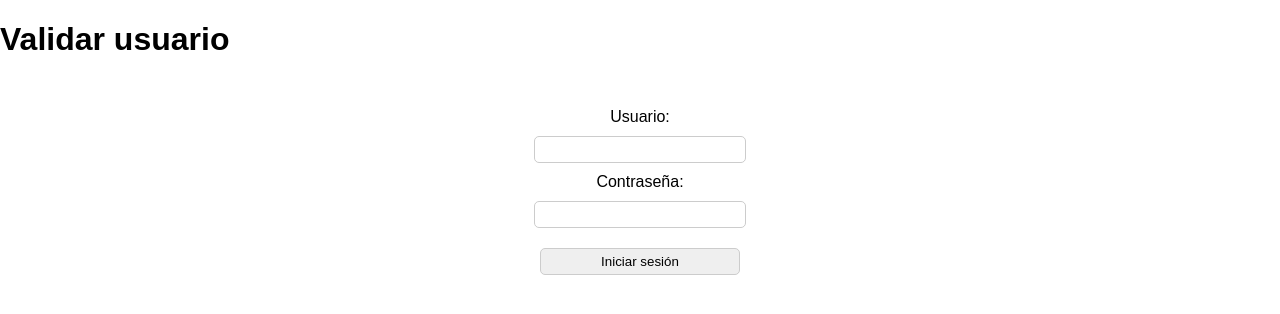
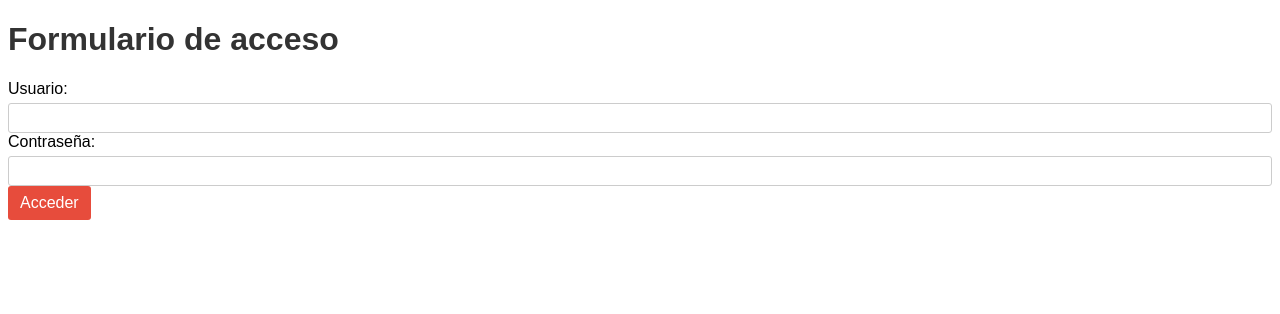
Before and after one commit to Misantropo25/SeguridadUnidad2, a PHP site: page / in a window 1280 px wide. Shown: the top 314 px of the page. Run offline with PHP 8.4, Linux system fonts and the light colour scheme.

Commit message:
Add files via upload

```diff
--- a/estilo.css
+++ b/estilo.css
@@ -1,65 +1,58 @@
-/* Estilos para el formulario de inicio de sesión */
-form {
-   display: flex;
-   flex-direction: column;
-   align-items: center;
-   justify-content: center;
-   margin-top: 50px;
+body {
+  font-family: Arial, sans-serif;
 }
 
- form input {
-   margin: 10px;
-   padding: 5px;
-   border: 1px solid #ccc;
-   border-radius: 5px;
-   width: 200px;
+h1 {
+  color: #333;
 }
 
- form button {
-   margin: 10px;
-   padding: 5px 10px;
-   background-color: #4CAF50;
-   color: white;
-   border: none;
-   border-radius: 5px;
-   cursor: pointer;
-   transition: all 0.3s ease;
+form {
+  margin: 20px 0;
 }
 
- form button:hover {
-   background-color: #3e8e41;
+label {
+  display: block;
+  margin-bottom: 5px;
 }
 
- form p {
-   color: red;
-   margin-top: 10px;
+input[type="text"],
+input[type="password"] {
+  padding: 5px;
+  font-size: 16px;
+  border: 1px solid #ccc;
+  border-radius: 3px;
+  width: 100%;
+  box-sizing: border-box;
 }
 
- /* Estilos para la página de error */
- #error {
-   display: flex;
-   flex-direction: column;
-   align-items: center;
-   justify-content: center;
-   margin-top: 50px;
+button[type="submit"] {
+  padding: 8px 12px;
+  background-color: #1abc9c;
+  color: #fff;
+  border: none;
+  border-radius: 3px;
+  font-size: 16px;
+  cursor: pointer;
 }
 
- #error h1 {
-   color: red;
+button[type="submit"]:hover {
+  background-color: #16a085;
 }
 
- #error p {
-   margin-top: 10px;
+ul {
+  list-style: none;
+  padding: 0;
+  margin: 20px 0;
 }
 
- /* Estilos generales */
- body {
-   font-family: Arial, sans-serif;
-   margin: 0;
-   padding: 0;
+li {
+  margin-bottom: 10px;
 }
 
- .container {
-   max-width: 800px;
-   margin: 0 auto;
+form button[type="submit"] {
+  background-color: #e74c3c;
 }
+
+form button[type="submit"]:hover {
+  background-color: #c0392b;
+}
--- a/index.php
+++ b/index.php
@@ -1,30 +1,54 @@
 <?php
-// Conexión a la base de datos
-$host = "localhost";
-$username = "root";
-$password = "misan";
-$database = "SEGURIDAD";
-$conn = mysqli_connect($host, $username, $password, $database);
+session_start(); // Iniciamos una sesión para almacenar los datos del usuario
 
-// Verificar si se envió el formulario
-if ($_SERVER["REQUEST_METHOD"] == "POST") {
-  $username = $_POST["username"];
-  $password = $_POST["password"];
+// Si el usuario ya está logueado, lo redirigimos a la página de seguridad
+if(isset($_SESSION['id_usuario'])) {
+  header("Location: seguridad.php");
+  exit();
+}
 
-  // Consultar si el usuario y la contraseña son correctos
-  $query = "SELECT * FROM usuarios WHERE nombre_usuario = '$username' AND contrasena = '$password'";
-  $result = mysqli_query($conn, $query);
+// Verificamos si el formulario ha sido enviado
+if(isset($_POST['submit'])) {
 
-  // Si se encontró un resultado, redirigir al archivo seguridad.php
-  if (mysqli_num_rows($result) == 1) {
-    $row = mysqli_fetch_assoc($result);
-    session_start();
-    $_SESSION["nombre_usuario"] = $row["nombre_usuario"];
+  // Conectamos a la base de datos
+  $conexion = mysqli_connect('localhost', 'root', 'misan', 'SEGURIDAD');
+
+  // Verificamos si la conexión fue exitosa
+  if(!$conexion) {
+    die("Error al conectar con la base de datos: " . mysqli_connect_error());
+  }
+
+  // Obtenemos los datos del formulario
+  $usuario = $_POST['usuario'];
+  $contraseña = $_POST['contraseña'];
+
+  // Preparamos la consulta para verificar si el usuario existe en la base de datos
+  $consulta = "SELECT id, nombre FROM usuarios WHERE usuario='$usuario' AND contraseña='$contraseña'";
+
+  // Ejecutamos la consulta
+  $resultado = mysqli_query($conexion, $consulta);
+
+  // Verificamos si se encontró un usuario con los datos ingresados
+  if(mysqli_num_rows($resultado) == 1) {
+
+    // Almacenamos los datos del usuario en la sesión
+    $fila = mysqli_fetch_assoc($resultado);
+    $_SESSION['id_usuario'] = $fila['id'];
+    $_SESSION['nombre_usuario'] = $fila['nombre'];
+
+    // Redirigimos al usuario a la página de seguridad
     header("Location: seguridad.php");
-    exit;
+    exit();
+
   } else {
-    $error_message = "Usuario o contraseña incorrectos";
+
+    // Mostramos un mensaje de error si no se encontró un usuario con los datos ingresados
+    $mensaje = "Usuario o contraseña incorrectos.";
+
   }
+
+  // Cerramos la conexión a la base de datos
+  mysqli_close($conexion);
 }
 
 ?>
@@ -32,25 +56,29 @@ if ($_SERVER["REQUEST_METHOD"] == "POST") {
 <!DOCTYPE html>
 <html>
 <head>
-  <meta charset="UTF-8">
+  <meta charset="utf-8">
+  <title>Formulario de acceso</title>
   <link rel="stylesheet" href="estilo.css">
-  <title>Inicio de sesion</title>
 </head>
 <body>
-  <h1>Validar usuario</h1>
 
-  <?php if (isset($error_message)) { ?>
-    <p><?php echo $error_message; ?></p>
+  <h1>Formulario de acceso</h1>
+
+  <?php if(isset($mensaje)) { ?>
+    <p><?php echo $mensaje; ?></p>
   <?php } ?>
 
-  <form method="post" action="<?php echo htmlspecialchars($_SERVER["PHP_SELF"]); ?>">
-    <label for="username">Usuario:</label>
-    <input type="text" id="username" name="username">
+  <form method="post" action="index.php">
 
-    <label for="password">Contraseña:</label>
-    <input type="password" id="password" name="password">
+    <label for="usuario">Usuario:</label>
+    <input type="text" name="usuario" required>
 
-    <input type="submit" value="Iniciar sesión">
+    <label for="contraseña">Contraseña:</label>
+    <input type="password" name="contraseña" required>
+
+    <button type="submit" name="submit">Acceder</button>
+
   </form>
+
 </body>
 </html>
```
Also changed, not shown: seguridad.php (+23 -6 lines). Lines whose indentation alone changed are shown as unchanged.
